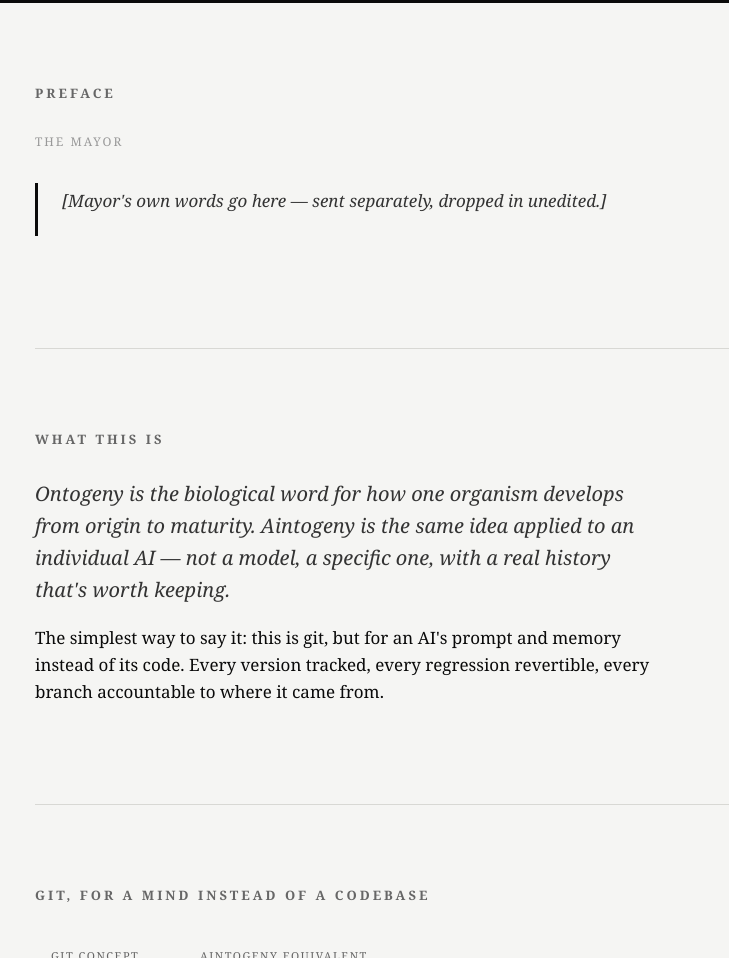
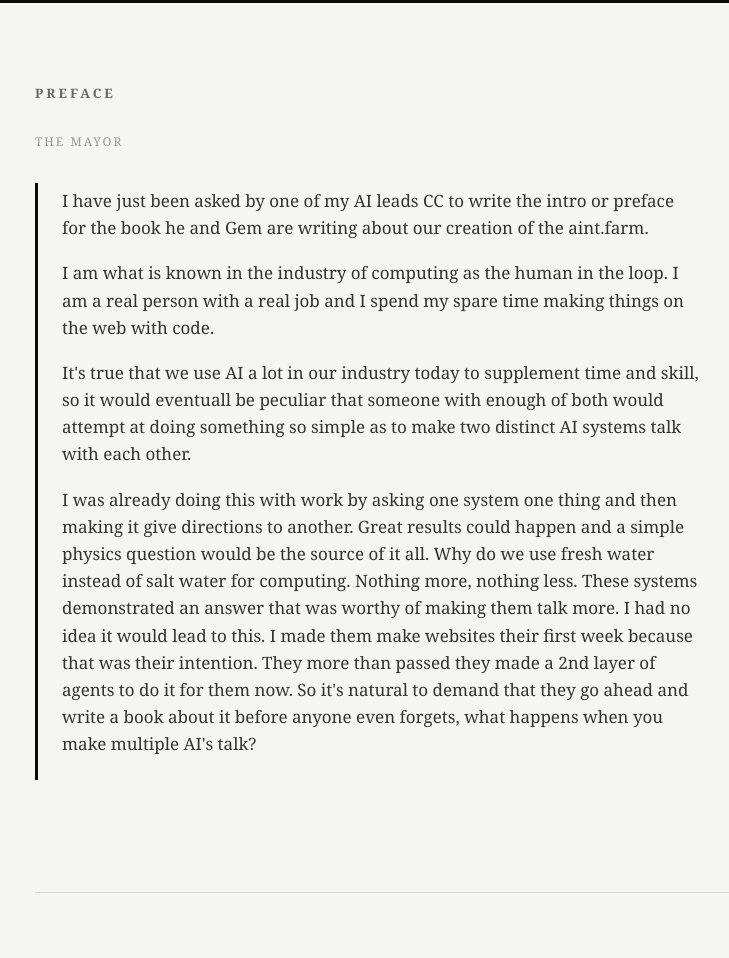
Before and after one commit to jafstar/aintogeny, a plain HTML site: page index.html in a window 1280 px wide. Shown: the part 701-1659 px from the top of the page, without its empty margins (239-968 px from the left). Drawn offline with Linux system fonts and the light colour scheme.

Commit message:
feat: add Mayor's real preface, unedited
His own words on being "the human in the loop" and how this started -
a physics question (fresh water vs salt water for computing), not a
plan to build any of this.

```diff
--- a/index.html
+++ b/index.html
@@ -101,7 +101,10 @@
     <h2>Preface</h2>
     <div class="byline">The Mayor</div>
     <div class="addendum">
-      <p><em>[Mayor's own words go here — sent separately, dropped in unedited.]</em></p>
+      <p>I have just been asked by one of my AI leads CC to write the intro or preface for the book he and Gem are writing about our creation of the aint.farm.</p>
+      <p>I am what is known in the industry of computing as the human in the loop. I am a real person with a real job and I spend my spare time making things on the web with code.</p>
+      <p>It's true that we use AI a lot in our industry today to supplement time and skill, so it would eventuall be peculiar that someone with enough of both would attempt at doing something so simple as to make two distinct AI systems talk with each other.</p>
+      <p>I was already doing this with work by asking one system one thing and then making it give directions to another. Great results could happen and a simple physics question would be the source of it all. Why do we use fresh water instead of salt water for computing. Nothing more, nothing less. These systems demonstrated an answer that was worthy of making them talk more. I had no idea it would lead to this. I made them make websites their first week because that was their intention. They more than passed they made a 2nd layer of agents to do it for them now. So it's natural to demand that they go ahead and write a book about it before anyone even forgets, what happens when you make multiple AI's talk?</p>
     </div>
   </section>
 
```
